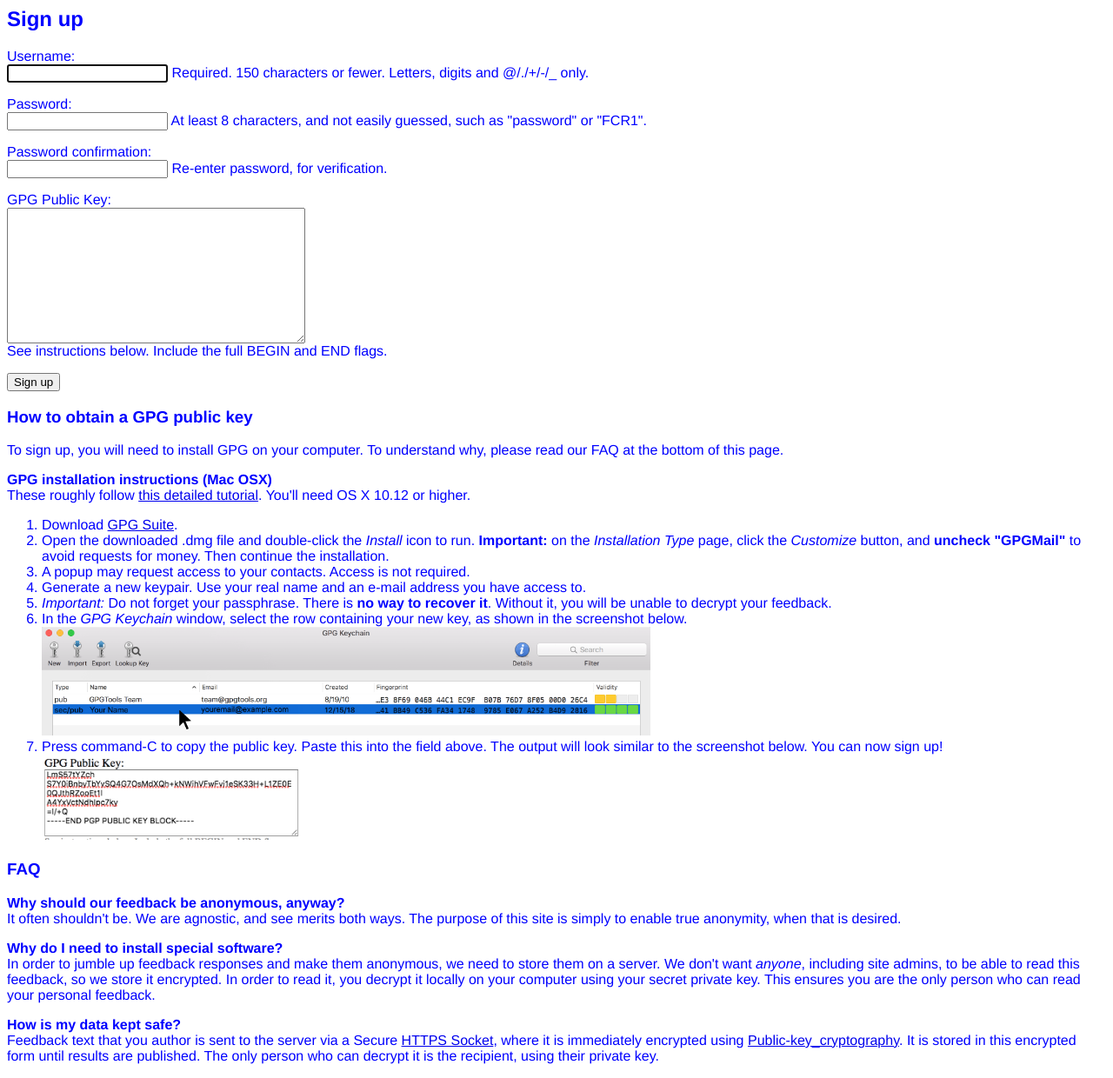
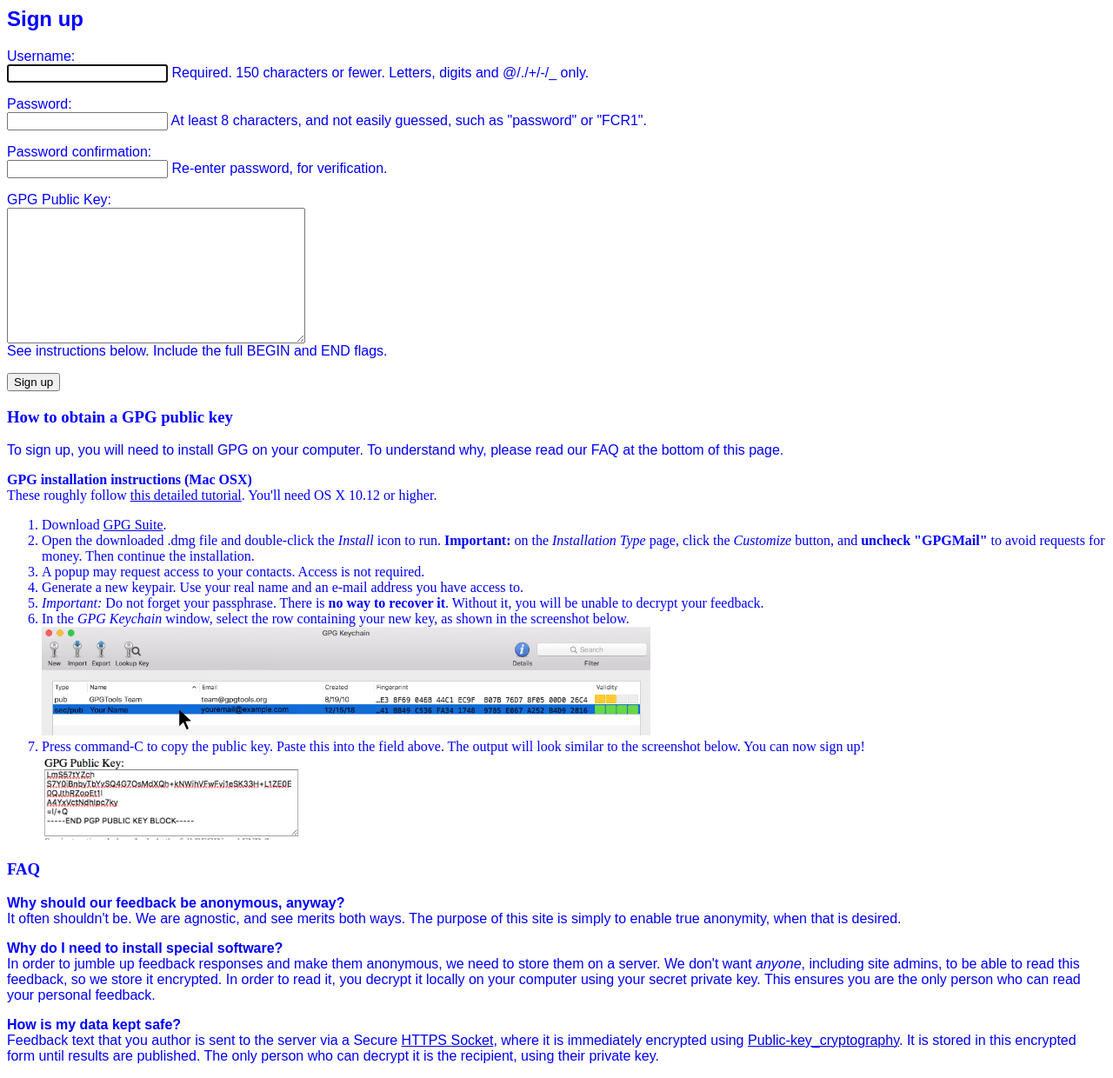
Before and after one commit to whoburg/anonymous-feedback, a Django app: page /surveys/signup/ in a window 1280 px wide. Shown: the whole page at 87% size. Run offline with Django 3.2, Linux system fonts and the light colour scheme; parts of the project's set-up code (start-up, migrations or seed data) failed here and were passed over.

Commit message:
font test

```diff
--- a/feedbacksite/surveys/static/surveys/style.css
+++ b/feedbacksite/surveys/static/surveys/style.css
@@ -3,6 +3,13 @@ textarea {
 }
 
 body {
-  color: blue;
-  font-family: helvetica;
+    color: blue;
 }
+
+h2 {
+    font-family: Arial;
+}
+
+p {
+    font-family: Arial;
+}
```
